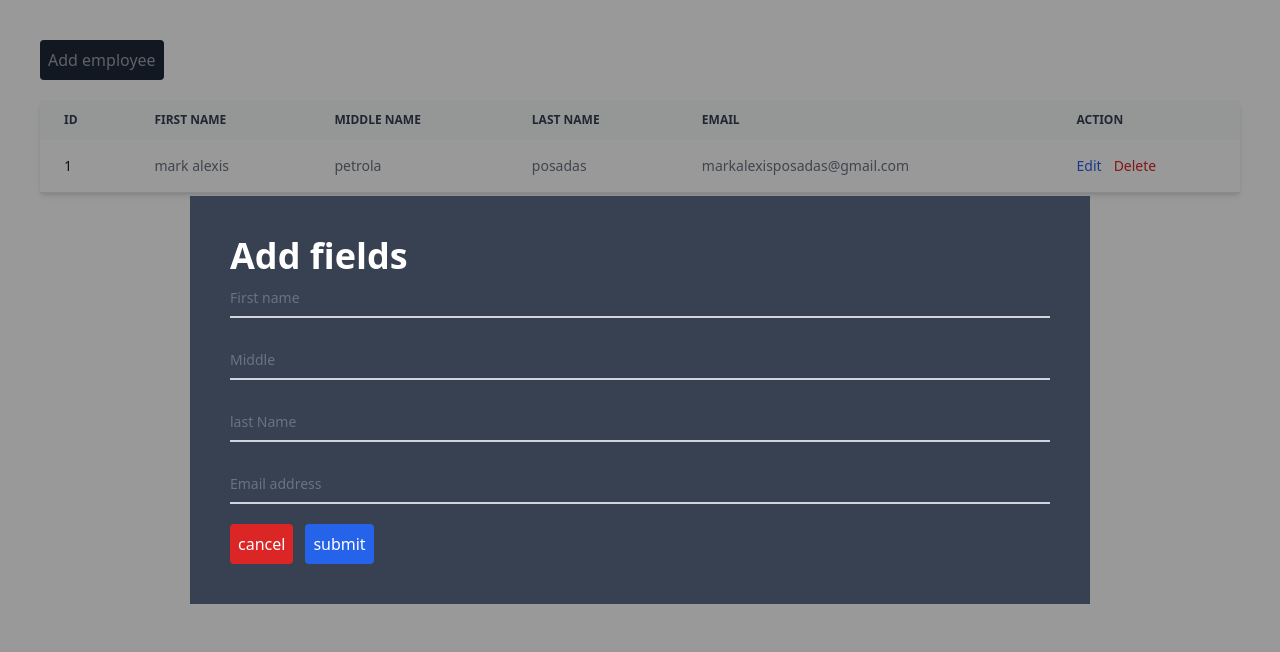
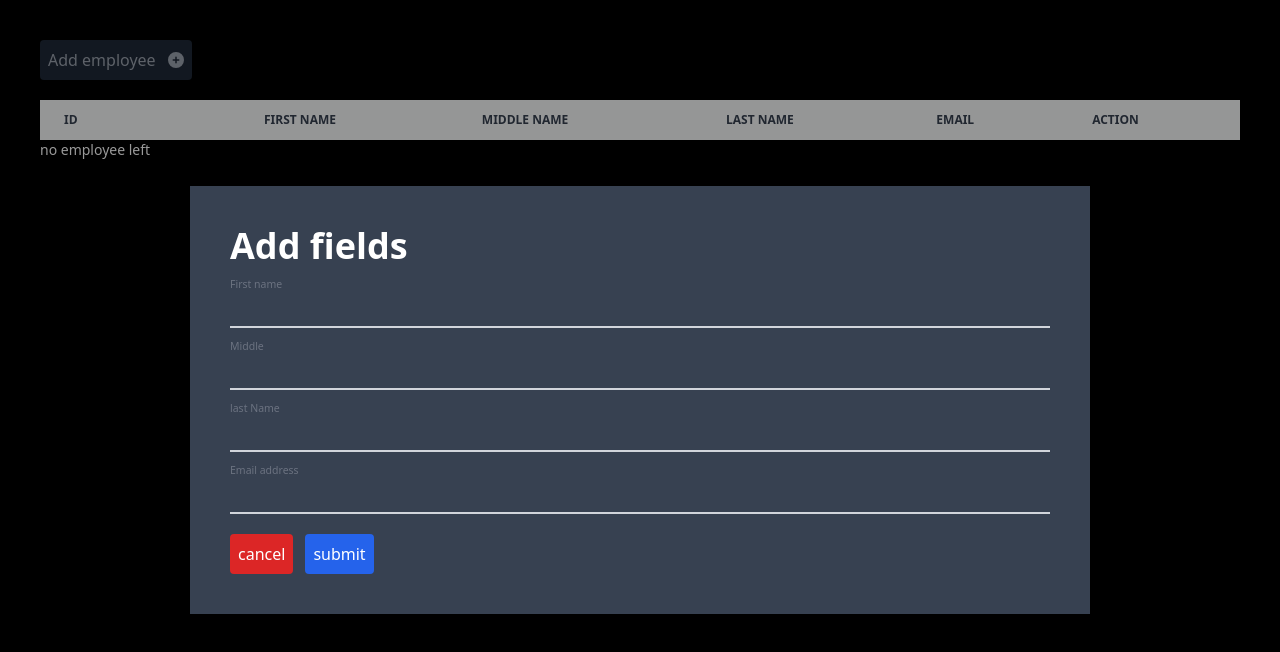
Before and after one commit to Mark-Alexis-Posadas/employee-list, a React (Vite) app: page / in a window 1280 px wide. Both pictures are taken after a click on the button "Add employee". Shown: the top 652 px of the page. Built offline with nearby package versions, Linux system fonts and the light colour scheme.

Commit message:
update markdown

```diff
--- a/package.json
+++ b/package.json
@@ -11,6 +11,8 @@
   },
   "dependencies": {
     "@fortawesome/fontawesome-free": "^6.5.2",
+    "@fortawesome/free-solid-svg-icons": "^6.5.2",
+    "@fortawesome/react-fontawesome": "^0.2.2",
     "react": "^18.3.1",
     "react-dom": "^18.3.1",
     "uuid": "^10.0.0"
--- a/src/components/EmployeeItem/index.jsx
+++ b/src/components/EmployeeItem/index.jsx
@@ -1,6 +1,7 @@
-import React from "react";
+import { faPencilAlt, faTrashAlt } from "@fortawesome/free-solid-svg-icons";
+import { FontAwesomeIcon } from "@fortawesome/react-fontawesome";
 
-export default function EmployeeItem({ dispatch }) {
+export default function EmployeeItem({ dispatch, employee }) {
   return (
     <tr className="odd:bg-white odd:dark:bg-gray-900 even:bg-gray-50 even:dark:bg-gray-800 border-b dark:border-gray-700">
       <th
@@ -9,20 +10,22 @@ export default function EmployeeItem({ dispatch }) {
       >
         1
       </th>
-      <td className="px-6 py-4">mark alexis</td>
-      <td className="px-6 py-4">petrola</td>
-      <td className="px-6 py-4">posadas</td>
-      <td className="px-6 py-4">markalexisposadas@gmail.com</td>
+      <td className="px-6 py-4">{employee.firstName}</td>
+      <td className="px-6 py-4">{employee.middleName}</td>
+      <td className="px-6 py-4">{employee.lastName}</td>
+      <td className="px-6 py-4">{employee.email}</td>
       <td className="px-6 py-4">
         <div className="flex items-center gap-3">
           <button
-            className="font-medium text-blue-600 dark:text-blue-500 hover:underline"
+            className="flex items-center gap-2 font-medium text-blue-600 dark:text-blue-500 hover:underline"
             onClick={() => dispatch({ type: "HANDLE_EDIT" })}
           >
             Edit
+            <FontAwesomeIcon icon={faPencilAlt} />
           </button>
-          <button className="font-medium text-red-600 dark:text-red-500 hover:underline">
+          <button className="flex items-center gap-2 font-medium text-red-600 dark:text-red-500 hover:underline">
             Delete
+            <FontAwesomeIcon icon={faTrashAlt} />
           </button>
         </div>
       </td>
--- a/src/components/Modal/Modal.jsx
+++ b/src/components/Modal/Modal.jsx
@@ -1,28 +1,24 @@
 export default function Modal({
   dispatch,
   handleFieldChange,
-  firstName,
-  middleName,
-  lastName,
-  email,
+  state,
+  handleSubmit,
 }) {
   return (
     <div className="flex items-center justify-center fixed w-full top-0 left-0 min-h-screen bg-[rgba(0,0,0,0.4)]">
-      <form className="bg-gray-700 p-10 w-[900px]">
-        <h1 className="font-bold text-white text-4xl">Add fields</h1>
+      <form className="bg-gray-700 p-10 w-[900px]" onSubmit={handleSubmit}>
+        <h1 className="font-bold text-white text-4xl mb-5">Add fields</h1>
         <div className="relative z-0 w-full mb-5 group">
           <input
-            value={firstName}
+            value={state.firstName}
             onChange={handleFieldChange}
             type="text"
-            name="floating_first_name"
-            id="floating_first_name"
+            name="first_name"
+            id="first_name"
             className="block py-2.5 px-0 w-full text-sm text-gray-900 bg-transparent border-0 border-b-2 border-gray-300 appearance-none dark:text-white dark:border-gray-600 dark:focus:border-blue-500 focus:outline-none focus:ring-0 focus:border-blue-600 peer"
-            placeholder=" "
-            required
           />
           <label
-            htmlFor="floating_first_name"
+            htmlFor="first_name"
             className="peer-focus:font-medium absolute text-sm text-gray-500 dark:text-gray-400 duration-300 transform -translate-y-6 scale-75 top-3 -z-10 origin-[0] peer-focus:start-0 rtl:peer-focus:translate-x-1/4 peer-focus:text-blue-600 peer-focus:dark:text-blue-500 peer-placeholder-shown:scale-100 peer-placeholder-shown:translate-y-0 peer-focus:scale-75 peer-focus:-translate-y-6"
           >
             First name
@@ -30,17 +26,15 @@ export default function Modal({
         </div>
         <div className="relative z-0 w-full mb-5 group">
           <input
-            value={middleName}
+            value={state.middleName}
             onChange={handleFieldChange}
             type="text"
-            name="floating_last_name"
-            id="floating_last_name"
+            name="middle_name"
+            id="middle_name"
             className="block py-2.5 px-0 w-full text-sm text-gray-900 bg-transparent border-0 border-b-2 border-gray-300 appearance-none dark:text-white dark:border-gray-600 dark:focus:border-blue-500 focus:outline-none focus:ring-0 focus:border-blue-600 peer"
-            placeholder=" "
-            required
           />
           <label
-            htmlFor="floating_last_name"
+            htmlFor="middle_name"
             className="peer-focus:font-medium absolute text-sm text-gray-500 dark:text-gray-400 duration-300 transform -translate-y-6 scale-75 top-3 -z-10 origin-[0] peer-focus:start-0 rtl:peer-focus:translate-x-1/4 peer-focus:text-blue-600 peer-focus:dark:text-blue-500 peer-placeholder-shown:scale-100 peer-placeholder-shown:translate-y-0 peer-focus:scale-75 peer-focus:-translate-y-6"
           >
             Middle
@@ -49,17 +43,15 @@ export default function Modal({
 
         <div className="relative z-0 w-full mb-5 group">
           <input
-            value={lastName}
+            value={state.lastName}
             onChange={handleFieldChange}
             type="text"
-            name="floating_last_name"
-            id="floating_last_name"
+            name="last_name"
+            id="last_name"
             className="block py-2.5 px-0 w-full text-sm text-gray-900 bg-transparent border-0 border-b-2 border-gray-300 appearance-none dark:text-white dark:border-gray-600 dark:focus:border-blue-500 focus:outline-none focus:ring-0 focus:border-blue-600 peer"
-            placeholder=" "
-            required
           />
           <label
-            htmlFor="floating_last_name"
+            htmlFor="last_name"
             className="peer-focus:font-medium absolute text-sm text-gray-500 dark:text-gray-400 duration-300 transform -translate-y-6 scale-75 top-3 -z-10 origin-[0] peer-focus:start-0 rtl:peer-focus:translate-x-1/4 peer-focus:text-blue-600 peer-focus:dark:text-blue-500 peer-placeholder-shown:scale-100 peer-placeholder-shown:translate-y-0 peer-focus:scale-75 peer-focus:-translate-y-6"
           >
             last Name
@@ -68,17 +60,15 @@ export default function Modal({
 
         <div className="relative z-0 w-full mb-5 group">
           <input
-            value={email}
+            value={state.email}
             onChange={handleFieldChange}
             type="email"
-            name="floating_email"
-            id="floating_email"
+            name="email"
+            id="email"
             className="block py-2.5 px-0 w-full text-sm text-gray-900 bg-transparent border-0 border-b-2 border-gray-300 appearance-none dark:text-white dark:border-gray-600 dark:focus:border-blue-500 focus:outline-none focus:ring-0 focus:border-blue-600 peer"
-            placeholder=" "
-            required
           />
           <label
-            htmlFor="floating_email"
+            htmlFor="email"
             className="peer-focus:font-medium absolute text-sm text-gray-500 dark:text-gray-400 duration-300 transform -translate-y-6 scale-75 top-3 -z-10 origin-[0] peer-focus:start-0 rtl:peer-focus:translate-x-1/4 rtl:peer-focus:left-auto peer-focus:text-blue-600 peer-focus:dark:text-blue-500 peer-placeholder-shown:scale-100 peer-placeholder-shown:translate-y-0 peer-focus:scale-75 peer-focus:-translate-y-6"
           >
             Email address
--- a/src/pages/EmployeeList/index.jsx
+++ b/src/pages/EmployeeList/index.jsx
@@ -4,6 +4,8 @@ import EmployeeItem from "../../components/EmployeeItem";
 import { TABLE_HEADER_TEXT } from "../../data";
 import Modal from "../../components/Modal/Modal";
 import { useReducer } from "react";
+import { FontAwesomeIcon } from "@fortawesome/react-fontawesome";
+import { faPlusCircle } from "@fortawesome/free-solid-svg-icons";
 
 //initial state
 const initialState = {
@@ -12,6 +14,7 @@ const initialState = {
   lastName: "",
   email: "",
   isToggleModal: false,
+  submittedData: [],
 };
 
 //reducer function
@@ -20,12 +23,21 @@ const reducer = (state, action) => {
     case "HANDLE_ADD_EMPLOYEE":
       return { ...state, isToggleModal: true };
     case "HANDLE_FIELD_CHANGE":
-      const { name, value } = action.payload;
-      return { ...state, [name]: value };
+      return { ...state, [action.field]: action.value };
     case "HANDLE_EDIT":
       return { ...state, isToggleModal: true };
     case "HANDLE_CANCEL":
       return { ...state, isToggleModal: false };
+
+    case "HANDLE_SUBMIT":
+      return {
+        ...state,
+        submittedData: [...state.submittedData, { ...state }],
+        firstName: "",
+        lastName: "",
+        email: "",
+        isToggle: false,
+      };
   }
 };
 
@@ -33,15 +45,23 @@ export default function EmployeeList() {
   const [state, dispatch] = useReducer(reducer, initialState);
 
   const handleFieldChange = (e) => {
-    dispatch({ type: "HANDLE_FIELD_CHANGE", payload: e.target.value });
+    const { name, value } = e.target;
+    dispatch({ type: "HANDLE_FIELD_CHANGE", field: name, value: value });
   };
+
+  const handleSubmit = (e) => {
+    e.preventDefault();
+    dispatch({ type: "HANDLE_SUBMIT" });
+  };
+
   return (
-    <div className="p-10">
+    <div className="p-10 bg-black min-h-screen overflow-hidden">
       <button
-        className="text-gray-400 p-2 rounded bg-gray-800 mb-5"
+        className="text-gray-400 p-2 rounded bg-gray-800 mb-5 flex items-center gap-3"
         onClick={() => dispatch({ type: "HANDLE_ADD_EMPLOYEE" })}
       >
         Add employee
+        <FontAwesomeIcon icon={faPlusCircle} />
       </button>
       <div className="relative overflow-x-auto shadow-md">
         <table className="w-full text-sm text-left rtl:text-right text-gray-500 dark:text-gray-400">
@@ -51,7 +71,13 @@ export default function EmployeeList() {
             </tr>
           </thead>
           <tbody>
-            <EmployeeItem dispatch={dispatch} />
+            {state.submittedData.length === 0 ? (
+              <p className="text-white">no employee left</p>
+            ) : (
+              state.submittedData.map((item, index) => (
+                <EmployeeItem key={index} employee={item} dispatch={dispatch} />
+              ))
+            )}
           </tbody>
         </table>
       </div>
@@ -60,10 +86,8 @@ export default function EmployeeList() {
         <Modal
           dispatch={dispatch}
           handleFieldChange={handleFieldChange}
-          firstName={state.firstName}
-          middleNameName={state.middleNameName}
-          lastName={state.lastName}
-          email={state.email}
+          handleSubmit={handleSubmit}
+          state={state}
         />
       )}
     </div>
```
Also changed, not shown: 2 other files (tests, documents, lock files or other folders).
